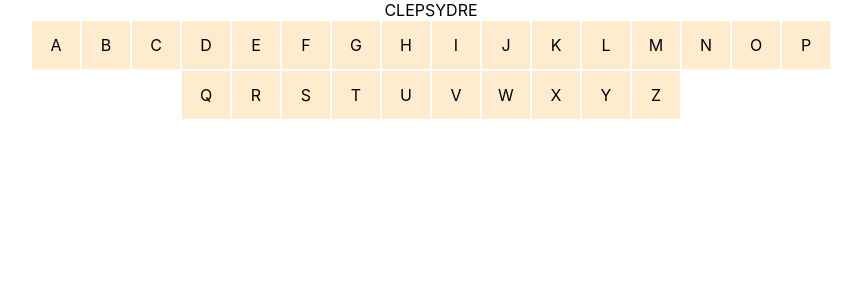
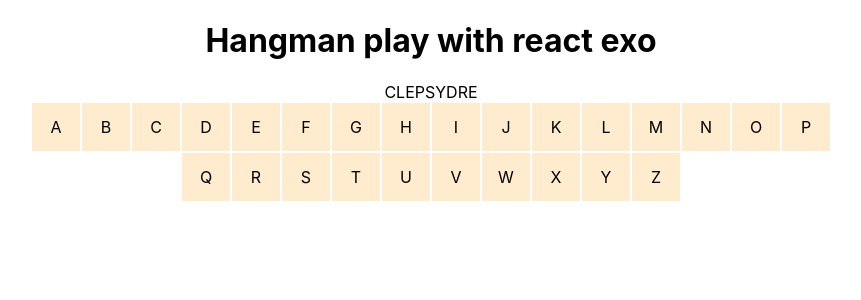
Before and after one commit to manuelWeb/exo_react_openc, a React (Create React App) app: page / in a window 1280 px wide. Shown: the top 300 px of the page, without its empty margins (209-1070 px from the left). Built offline with nearby package versions, Linux system fonts and the light colour scheme.

Commit message:
Set Title in component to add language : FR NL DE

```diff
--- a/src/App.js
+++ b/src/App.js
@@ -19,12 +19,15 @@ const Mask = () => {
   )
 }
 
+const Title = () => (
+  <h1>Hangman play with react exo</h1>
+)
+
 class App extends Component {
-
   render() {
     return (
       <div className="App">
-        {/* <h1>Hangman react exo</h1> */}
+        <Title />
         <Mask />
         <Keyboard />
       </div>
```
